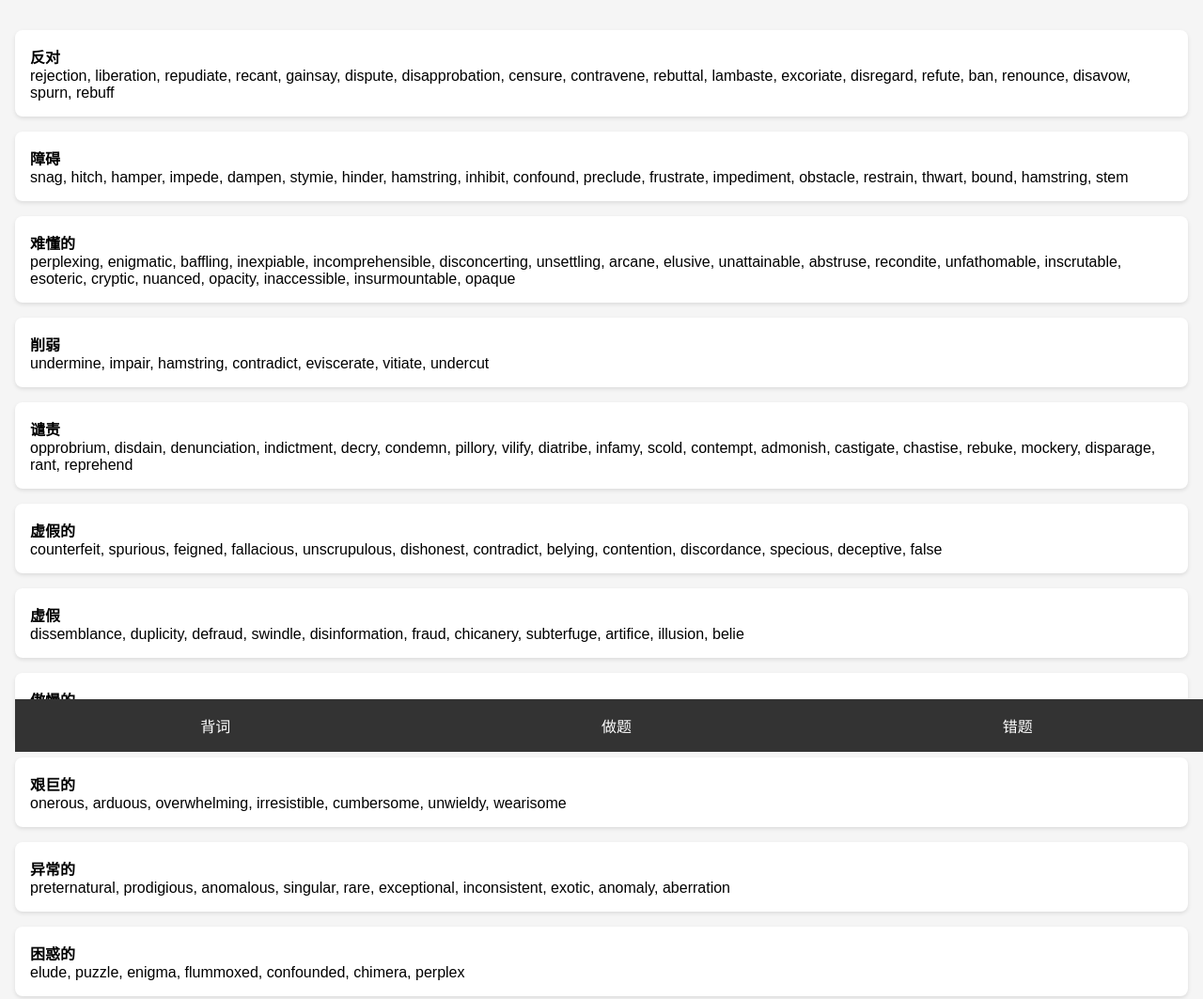
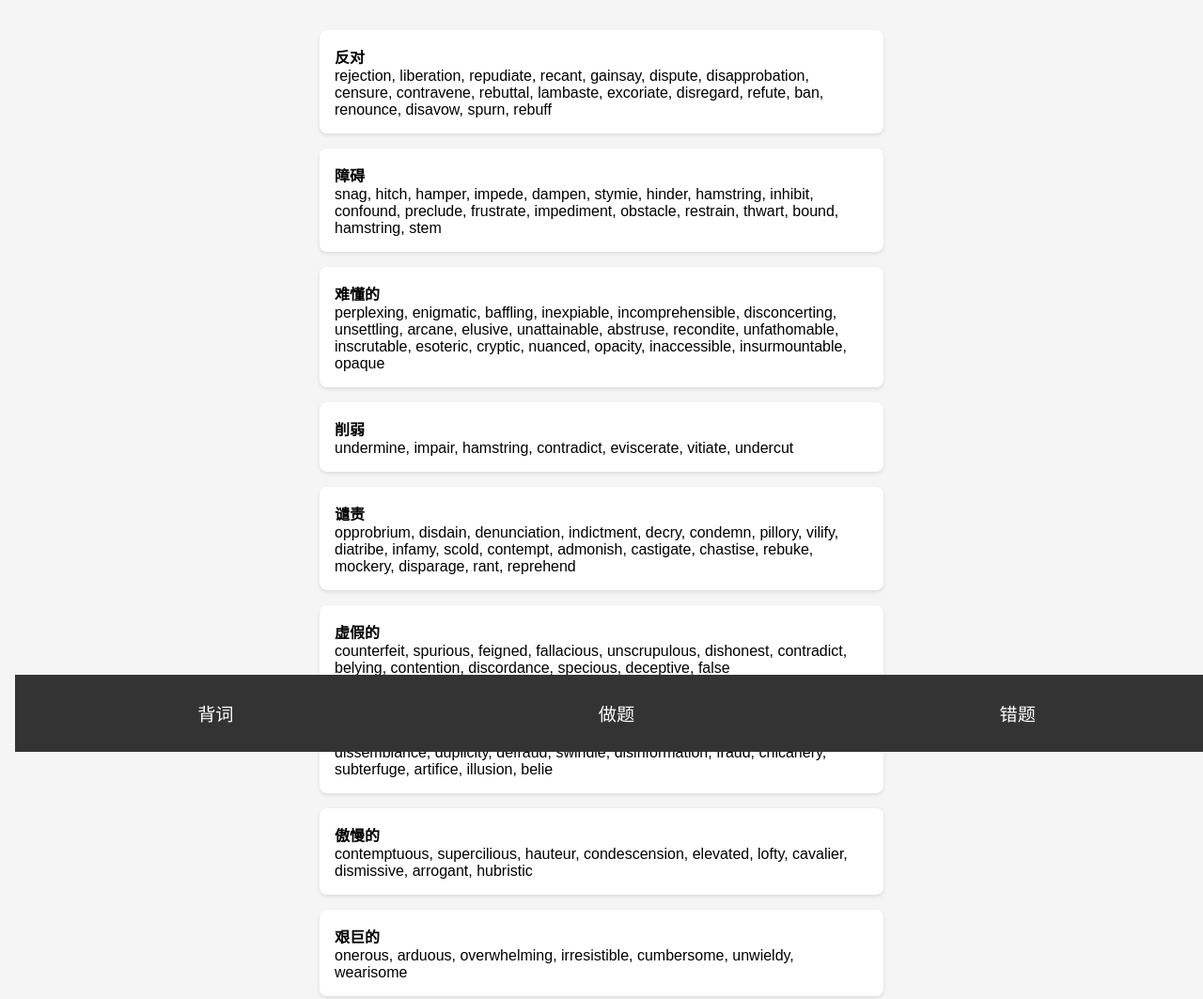
Before and after one commit to XFF227/GRE_equal_words, a plain HTML site: page index.html in a window 1280 px wide. Shown: the top 1063 px of the page at 94% size. Drawn offline with Linux system fonts and the light colour scheme.

Commit message:
1.1 version

```diff
--- a/style.css
+++ b/style.css
@@ -3,7 +3,10 @@ body {
     margin: 0;
     padding: 1rem;
     background: #f5f5f5;
+    max-width: 100%;
+    overflow-x: hidden;
 }
+
 
 .tab {
     display: none;
@@ -25,20 +28,40 @@ body {
 
 .nav button {
     flex: 1;
-    padding: 1rem;
+    padding: 1.2rem;
     background: none;
     color: white;
     border: none;
-    font-size: 1rem;
+    font-size: 1.2rem;  /* 字号调大 */
 }
+
+/* 通用按钮样式调整 */
+button {
+    font-size: 1.2rem;
+    padding: 0.8rem 1.5rem;
+    border-radius: 6px;
+    margin: 0.5rem 0;
+}
+
+/* 调整单词选项按钮（如果你用 button 做选择） */
+.choices button,
+.choices label {
+    font-size: 1.2rem;
+    padding: 0.8rem 1.5rem;
+}
+
 
 .card {
     background: white;
     padding: 1rem;
-    margin: 1rem 0;
+    margin: 1rem auto;
     border-radius: 8px;
     box-shadow: 0 2px 4px rgba(0, 0, 0, 0.1);
+    max-width: 600px;            /* 防止在大屏幕上太宽 */
+    width: 100%;                 /* 在小屏幕上自动占满 */
+    box-sizing: border-box;      /* 确保 padding 不撑破布局 */
 }
+
 
 .choices button {
     margin: 0.5rem;
```
